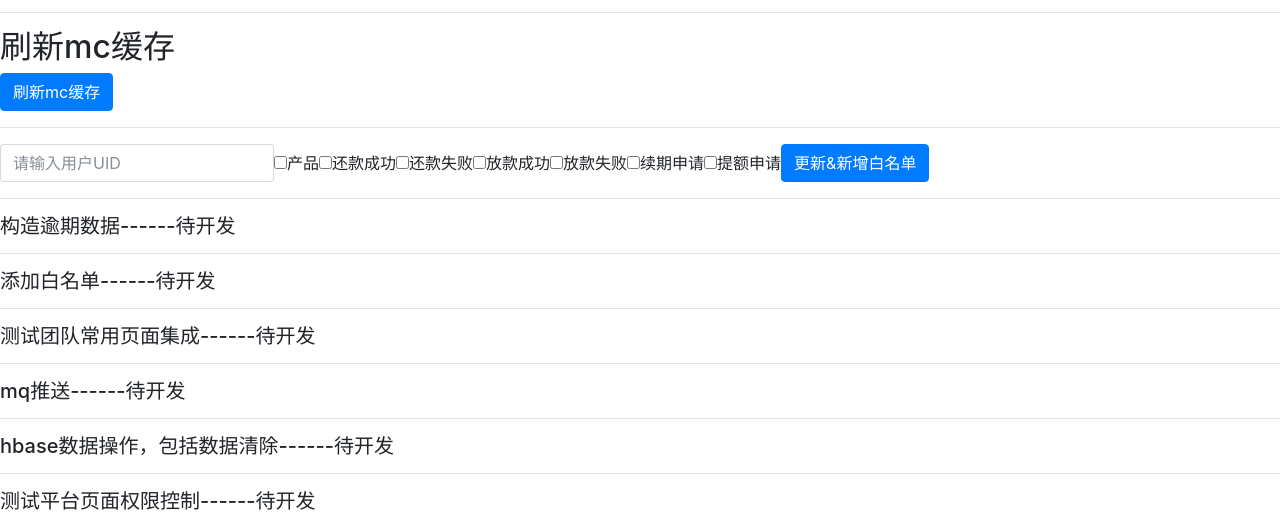
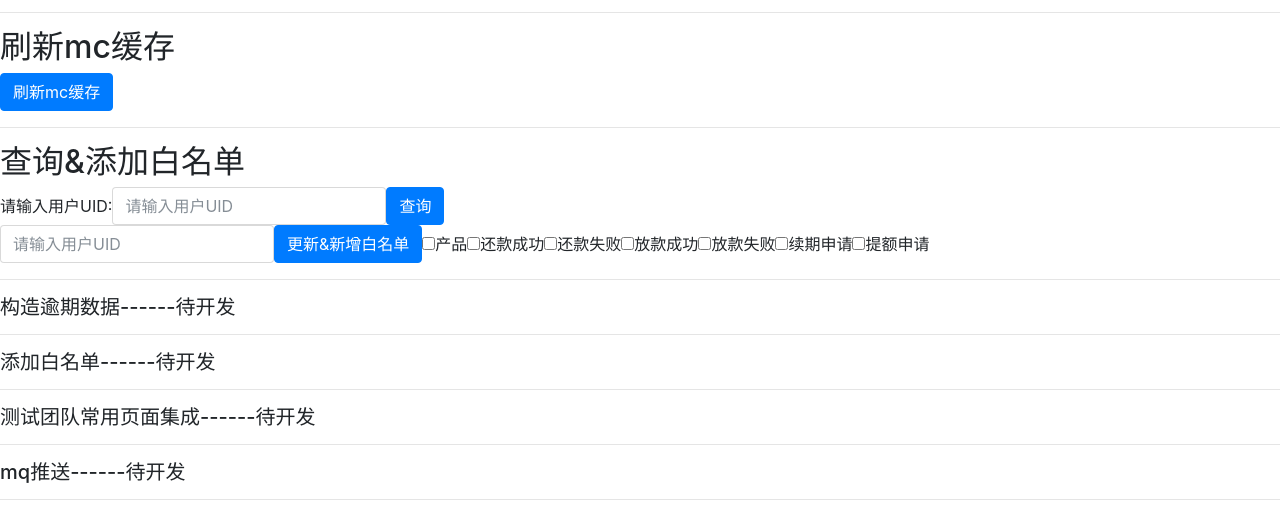
Before and after one commit to billlwx/hhhtPlatform, a Django app: page /index/ in a window 1280 px wide. Shown: the part 275-787 px from the top of the page. Run offline with Django 3.2, Linux system fonts and the light colour scheme; some libraries are stand-ins or nearby versions.

Commit message:
白名单

```diff
--- a/apo/whitelist.py
+++ b/apo/whitelist.py
@@ -2,7 +2,7 @@ from MysqldbHelper import *
 from django.http import HttpResponse
 
 def updatewhitelist(request):
-    UID = request.GET['whitelistuid']
+    UID = request.GET['updateuid']
     whiteMember = request.REQUEST.getlist('whiteMember')
     db = DB('119.23.218.196', 33066, 'admin', 'admin#ROOT@ha', 'miloan')
     update = "UPDATE white_list_member set screen_keys = '%s' where user_id = '%s'" % (UID,whiteMember)
--- a/templates/index.html
+++ b/templates/index.html
@@ -108,17 +108,19 @@
 <hr/>
 
 
-{#<h2>查询&添加白名单</h2>#}
-{#<form action="/selectwhitelist" method="get" id="js-form6" class="form-inline">#}
-{#    <label>请输入用户UID:</label>#}
-{#    <div class="form-group">#}
-{#        <input type="text" name="whitelistuid" class="form-control" placeholder="请输入用户UID" id="whitelistuid">#}
-{#    </div>#}
-{##}
-{#    <button type="submit" class="btn btn-primary">查询</button>&nbsp;&nbsp;#}
-{#</form>#}
+<h2>查询&添加白名单</h2>
+<form action="/selectwhitelist" method="get" id="js-form6" class="form-inline">
+    <label>请输入用户UID:</label>
+    <div class="form-group">
+        <input type="text" name="whitelistuid" class="form-control" placeholder="请输入用户UID" id="whitelistuid">
+    </div>
+
+    <button type="submit" class="btn btn-primary">查询</button>&nbsp;&nbsp;
+</form>
 <form action="/updatewhitelist" method="get" id="js-form7" class="form-inline">
-    <input type="text" name="whitelistuid" class="form-control" placeholder="请输入用户UID" id="whitelistuid">
+    <input type="text" name="updateuid" class="form-control" placeholder="请输入用户UID" id="updateuid">
+    <button  type="submit" onclick="fun()" class="btn btn-primary">更新&新增白名单</button>
+    <br/>
     <label><input name="whiteMember" type="checkbox" value="product_white" />产品 </label>
     <label><input name="whiteMember" type="checkbox" value="pay_refund_suc" />还款成功 </label>
     <label><input name="whiteMember" type="checkbox" value="pay_refund_failed" />还款失败 </label>
@@ -126,7 +128,7 @@
     <label><input name="whiteMember" type="checkbox" value="pay_loan_failed" />放款失败 </label>
     <label><input name="whiteMember" type="checkbox" value="renewal_apply" />续期申请 </label>
     <label><input name="whiteMember" type="checkbox" value="credit_lift" />提额申请 </label>
-    <button  type="submit" onclick="fun()" class="btn btn-primary">更新&新增白名单</button>
+
 </form>
 <div id="msg6"></div>
 <script>
@@ -138,7 +140,7 @@
     })
     $("#js-form7").on('submit', function (e) {
         e.preventDefault();
-        $.get('/updatewhitelist', {whiteMember: $("#whiteMember").val()}).done(function(data) {
+        $.get('/updatewhitelist', {updateuid: $("#updateuid").val()}).done(function(data) {
             $("#msg6").html(data);
         })
     })
```
